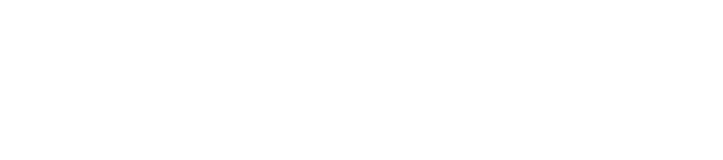
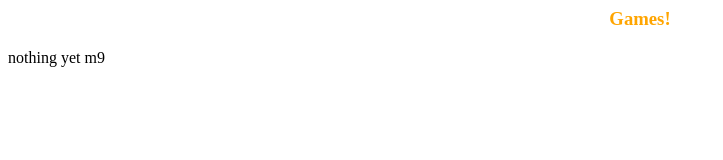
Before and after one commit to KarmaMK/ICTSite, a plain HTML site: page games.html in a window 1280 px wide. Shown: the whole page, without its empty margins (0-723 px from the left). Drawn offline with Linux system fonts and the light colour scheme.

Commit message:
Update games.html

```diff
--- a/games.html
+++ b/games.html
@@ -1,2 +1,15 @@
 <html>
+  <head>
+    <style>
+h3 {
+    color: orange;
+    text-align: center;
+}
+    </style>
+    <title>KarmaMK's Games!</title>
+  </head>
+  <body>
+    <h3>Games!</h3>
+    <p>nothing yet m9</a></p>
+  </body>
 </html>
```
